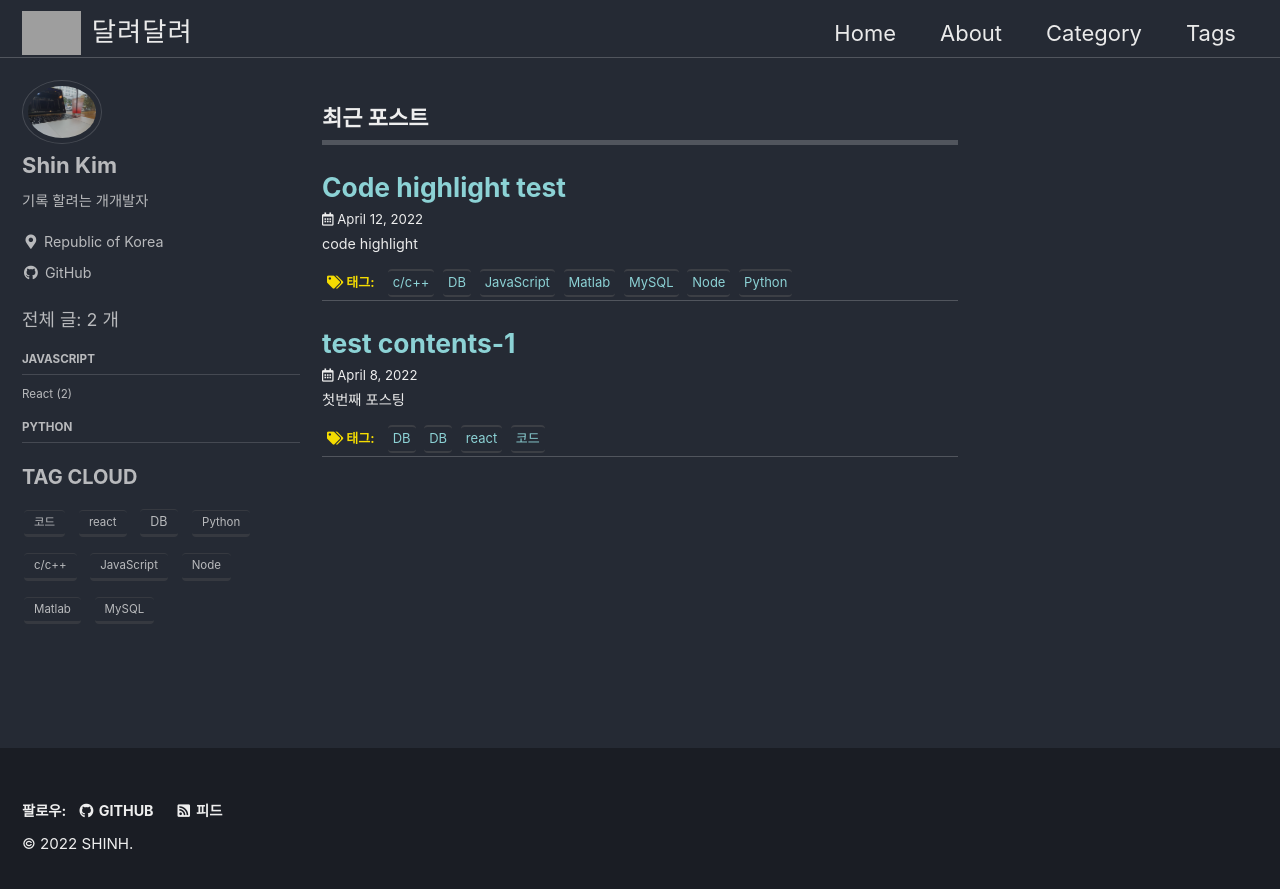
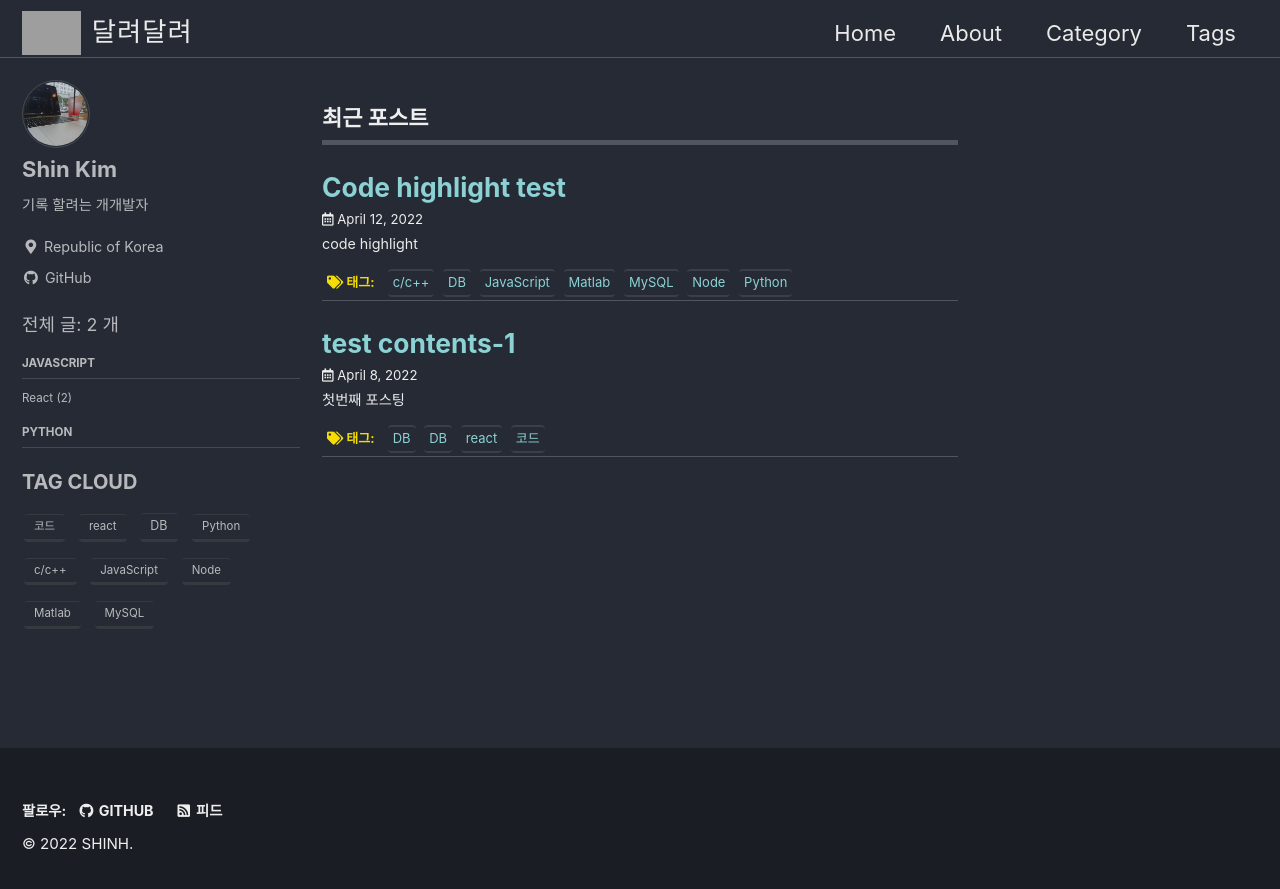
Before and after one commit to devshinn/devshinn.github.io, a Jekyll site: the page built from index.html, in a window 1280 px wide. Shown: the top 889 px of the page. Built offline with Jekyll 4.4.1, drawn with Linux system fonts in a browser that asks for light colours; cached includes are drawn as plain includes; some web fonts are replaced; the list of posts is cut into pages by our own code; grey boxes are pictures that could not be loaded.

Commit message:
image border

```diff
--- a/_sass/minimal-mistakes/_sidebar.scss
+++ b/_sass/minimal-mistakes/_sidebar.scss
@@ -128,8 +128,7 @@
 .author__avatar {
   display: table-cell;
   vertical-align: top;
-  width: 36px;
-  height: 36px;
+  width: 68px;
 
   @include breakpoint($large) {
     display: block;
@@ -139,11 +138,12 @@
 
   img {
     object-fit: cover;
-    max-width: 80px;
+    width: 68px;
+    height: 68px;
     border-radius: 70%;
 
     @include breakpoint($large) {
-      padding: 5px;
+      padding: 1px;
       border: 1px solid $border-color;
     }
   }
```
